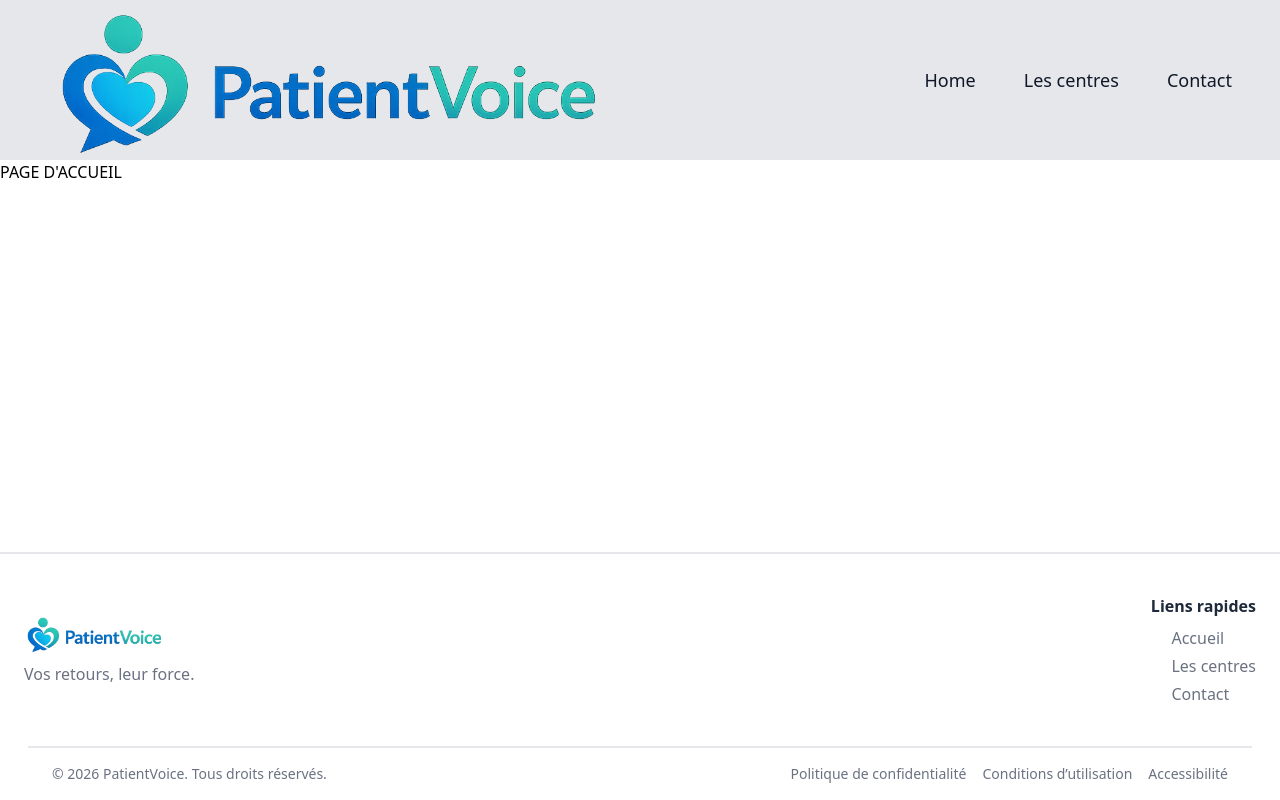
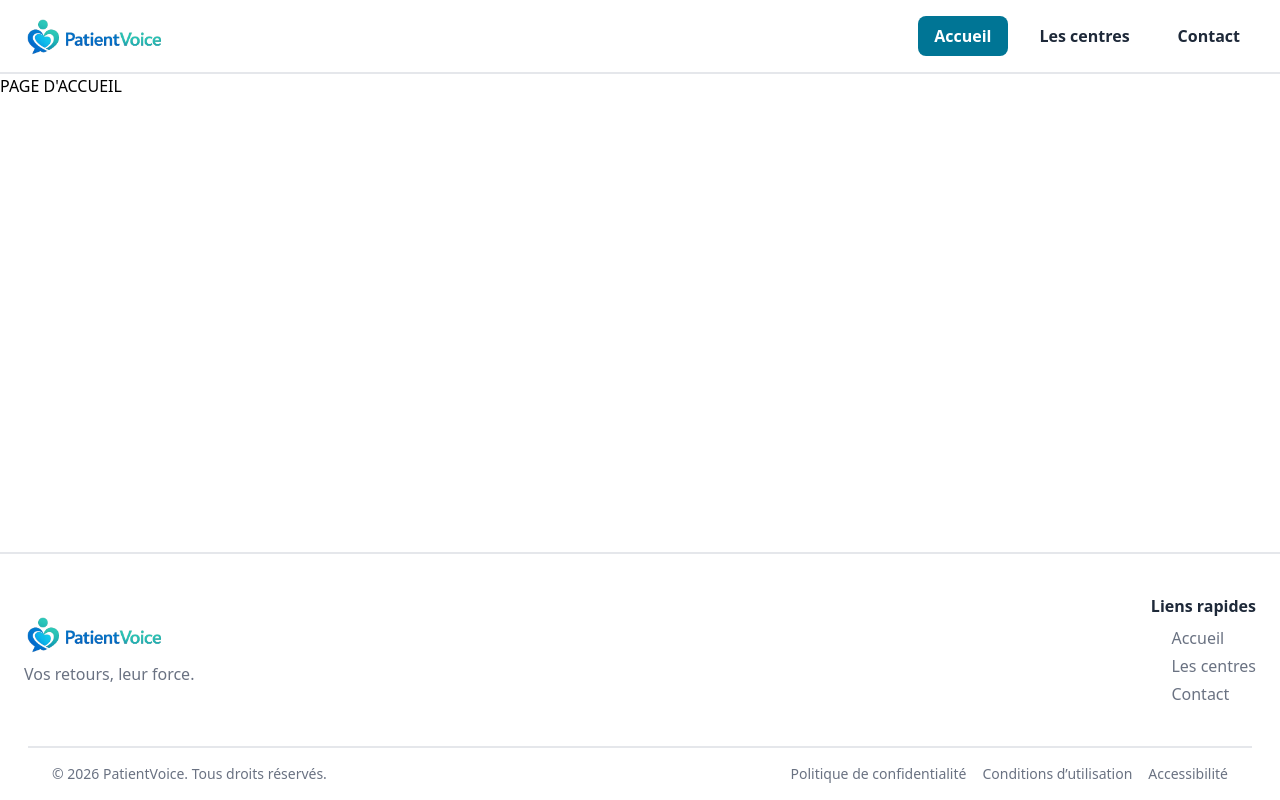
Before and after one commit to Aurore-Dimech/PatientVoice, a Vue app in the folder frontend/: page / in a window 1280 px wide. Built offline with nearby package versions, Linux system fonts and the light colour scheme; the HTML template or start-up script is replaced by a standard one.

Commit message:
fix style header

```diff
--- a/frontend/src/views/Header.vue
+++ b/frontend/src/views/Header.vue
@@ -1,15 +1,54 @@
 <template>
-    <header class="bg-gray-200 flex items-center justify-between px-12">
-      <div class="flex items-center space-x-4">
-        <img src="@/assets/PatientVoice-logo.png" alt="PatientVoice" class="h-40 w-auto" />
+  <header class="bg-white border-b-2 border-gray-200 w-full">
+    <div class="max-w-7xl mx-auto px-6 py-4 flex items-center justify-between">
+
+      <!-- Logo -->
+      <div class="flex items-center space-x-3">
+        <img
+          src="@/assets/PatientVoice-logo.png"
+          alt="PatientVoice – plateforme de centres de rééducation"
+          class="h-10 w-auto"
+        />
       </div>
-      <nav class="flex space-x-12">
-        <a href="/" class="text-lg text-gray-900 hover:text-purple-800 font-medium">Home</a>
-        <a href="/centers" class="text-lg text-gray-900 hover:text-purple-800 font-medium">Les centres</a>
-        <a href="/contact" class="text-lg text-gray-900 hover:text-purple-800 font-medium">Contact</a>
+
+      <!-- Navigation -->
+      <nav aria-label="Navigation principale" class="flex items-center space-x-4">
+
+        <RouterLink
+          to="/"
+          class="flex items-center px-4 py-2 rounded-lg font-semibold text-base transition-colors
+                 text-gray-800 hover:bg-gray-100 hover:text-gray-800
+                 focus:outline-none focus-visible:ring-2 focus-visible:ring-sky-500"
+          active-class="bg-cyan-700 text-white"
+        >
+          Accueil
+        </RouterLink>
+
+        <RouterLink
+          to="/centers"
+          class="flex items-center px-4 py-2 rounded-lg font-semibold text-base transition-colors
+                 text-gray-800 hover:bg-gray-100 hover:text-gray-800
+                 focus:outline-none focus-visible:ring-2 focus-visible:ring-sky-500"
+          active-class="bg-cyan-700 text-white"
+        >
+          Les centres
+        </RouterLink>
+
+        <RouterLink
+          to="/contact"
+          class="flex items-center px-4 py-2 rounded-lg font-semibold text-base transition-colors
+                 text-gray-800 hover:bg-gray-100 hover:text-gray-800
+                 focus:outline-none focus-visible:ring-2 focus-visible:ring-sky-500"
+          active-class="bg-cyan-700 text-white"
+        >
+          Contact
+        </RouterLink>
+
       </nav>
-    </header>
+    </div>
+  </header>
 </template>
+
 <script setup>
-
+import { RouterLink } from 'vue-router'
 </script>
```
